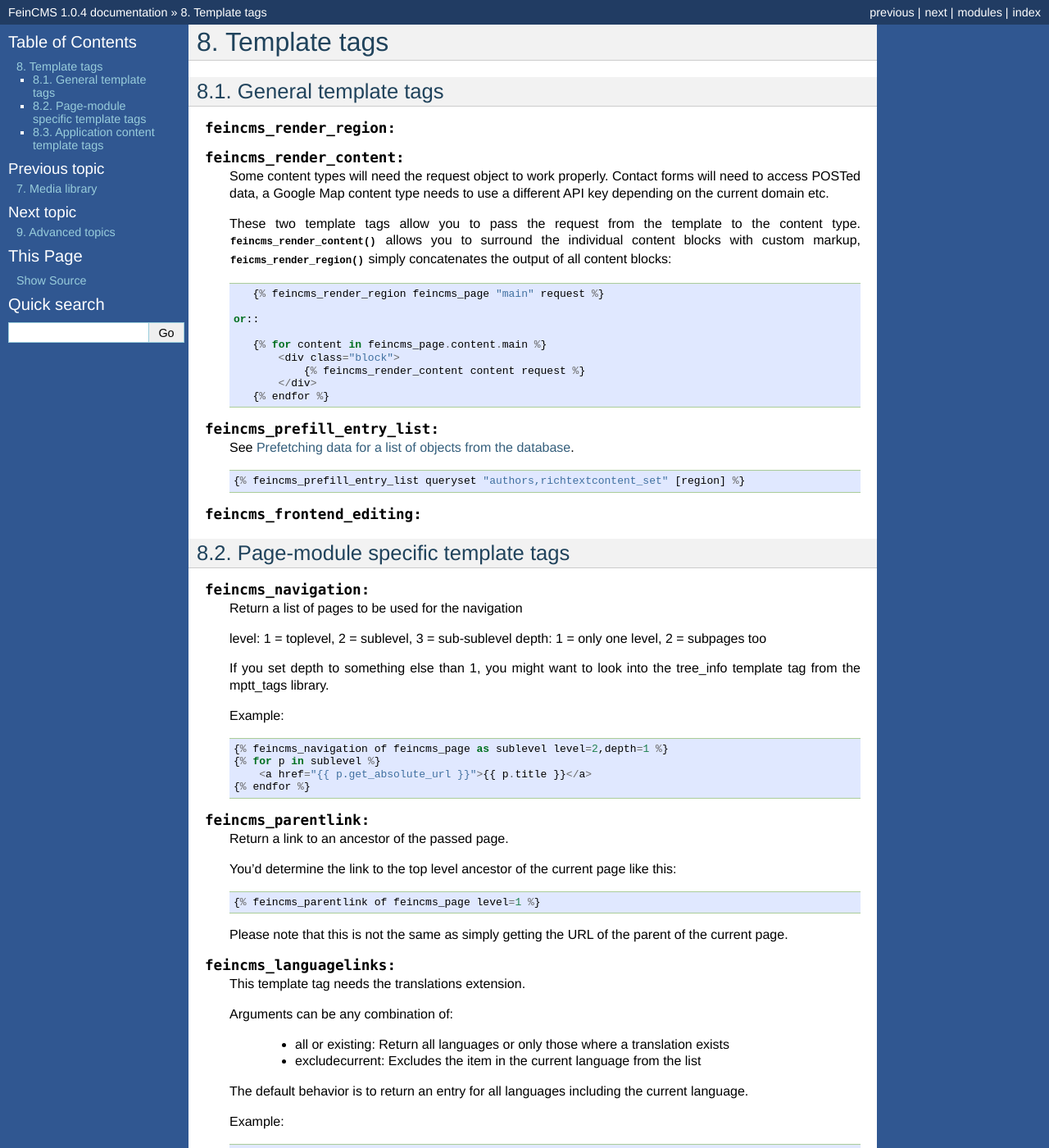
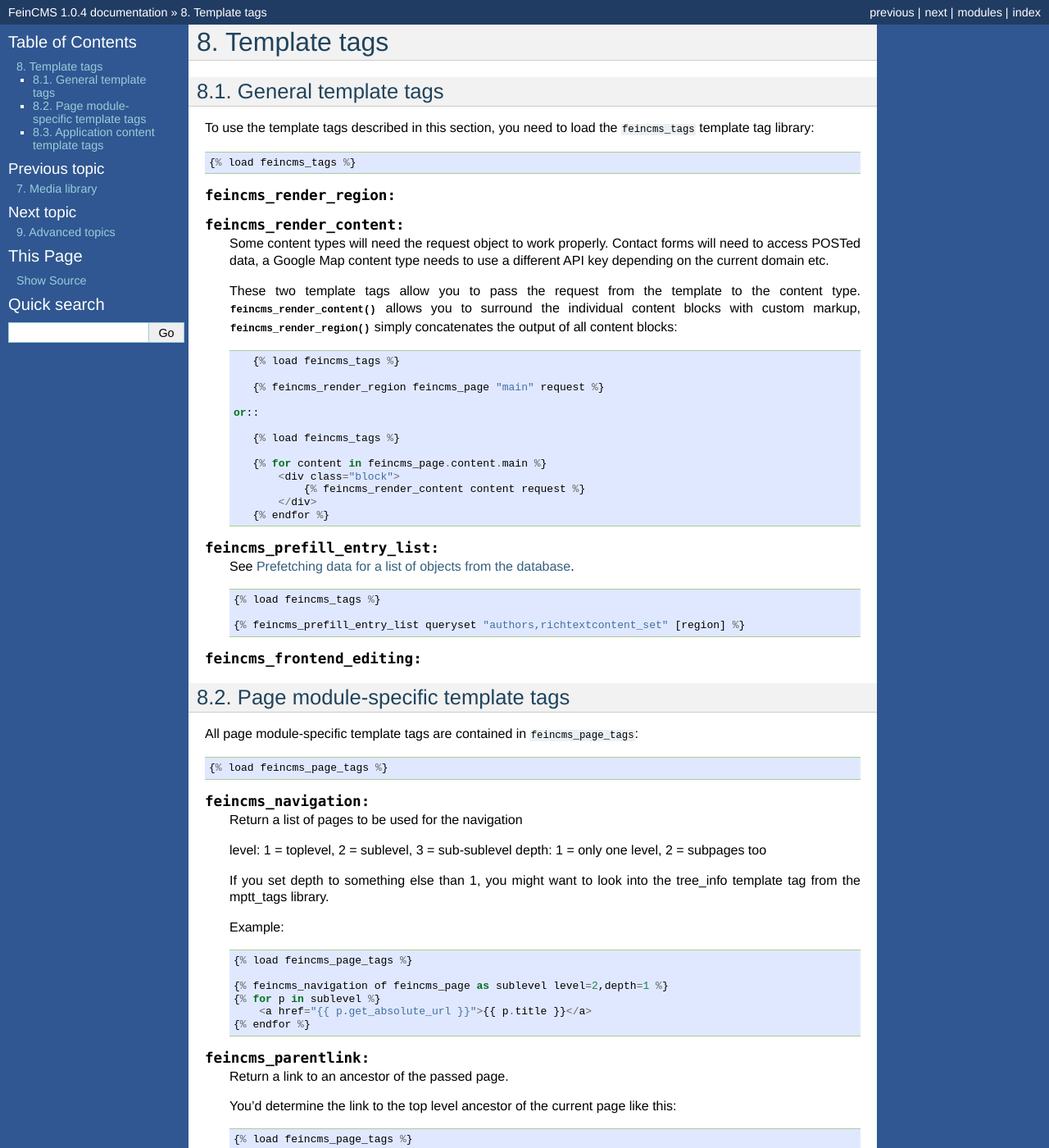
Before and after one commit to feincms/feincms, a Sphinx documentation site: the page built from docs/templatetags.txt, in a window 1280 px wide and 1400 px high. Shown: the whole window at 82% size. Built offline with Sphinx 7.4.7, drawn with Linux system fonts in a browser that asks for light colours; some of the changed text lies outside the part shown.

Commit message:
Make it clear that the template tag libraries need to be loaded prior to using feincms tags

```diff
--- a/docs/templatetags.txt
+++ b/docs/templatetags.txt
@@ -10,6 +10,11 @@
 
 .. module:: feincms.templatetags.feincms_tags
 
+To use the template tags described in this section, you need to load
+the ``feincms_tags`` template tag library::
+
+    {% load feincms_tags %}
+
 .. function:: feincms_render_region:
 .. function:: feincms_render_content:
 
@@ -19,12 +24,16 @@
 
    These two template tags allow you to pass the request from the template to the
    content type. :func:`feincms_render_content` allows you to surround the individual
-   content blocks with custom markup, :func:`feicms_render_region` simply concatenates
+   content blocks with custom markup, :func:`feincms_render_region` simply concatenates
    the output of all content blocks::
+
+       {% load feincms_tags %}
 
        {% feincms_render_region feincms_page "main" request %}
 
     or::
+
+       {% load feincms_tags %}
 
        {% for content in feincms_page.content.main %}
            <div class="block">
@@ -39,15 +48,21 @@
 
    ::
 
+       {% load feincms_tags %}
+
        {% feincms_prefill_entry_list queryset "authors,richtextcontent_set" [region] %}
 
 .. function:: feincms_frontend_editing:
 
 
-Page-module specific template tags
+Page module-specific template tags
 ==================================
 
 .. module:: feincms.module.page.templatetags.feincms_page_tags
+
+All page module-specific template tags are contained in ``feincms_page_tags``::
+
+    {% load feincms_page_tags %}
 
 .. function:: feincms_navigation:
 
@@ -61,6 +76,8 @@
 
    Example::
 
+       {% load feincms_page_tags %}
+
        {% feincms_navigation of feincms_page as sublevel level=2,depth=1 %}
        {% for p in sublevel %}
            <a href="{{ p.get_absolute_url }}">{{ p.title }}</a>
@@ -73,6 +90,8 @@
 
    You'd determine the link to the top level ancestor of the current page
    like this::
+
+       {% load feincms_page_tags %}
 
        {% feincms_parentlink of feincms_page level=1 %}
 
@@ -94,6 +113,8 @@
 
    Example::
 
+       {% load feincms_page_tags %}
+
        {% feincms_languagelinks for entry as links all,excludecurrent %}
        {% for key, name, link in links %}
            <a href="{% if link %}{{ link }}{% else %}/{{ key }}/{% endif %}">{% trans name %}</a>
@@ -101,6 +122,8 @@
 
 
 .. function:: feincms_translatedpage:
+
+   {% load feincms_page_tags %}
 
    {% feincms_translatedpage for feincms_page as feincms_transpage language=en %}
    {% feincms_translatedpage for feincms_page as originalpage %}
@@ -116,11 +139,15 @@
 
    ::
 
+       {% load feincms_page_tags %}
+
        {% feincms_breadcrumbs feincms_page %}
 
 .. function:: is_parent_of:
 
    ::
+
+       {% load feincms_page_tags %}
 
        {% if page1|is_parent_of:page2 %}
            page1 is a parent of page2
@@ -129,6 +156,8 @@
 .. function:: is_equal_or_parent_of:
 
    ::
+
+       {% load feincms_page_tags %}
 
        {% feincms_navigation of feincms_page as main level=1 %}
        {% for entry in main %}
```
